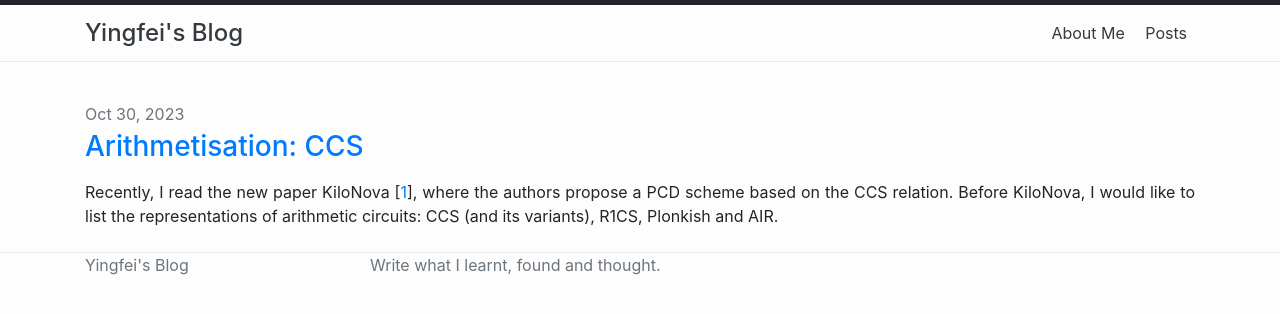
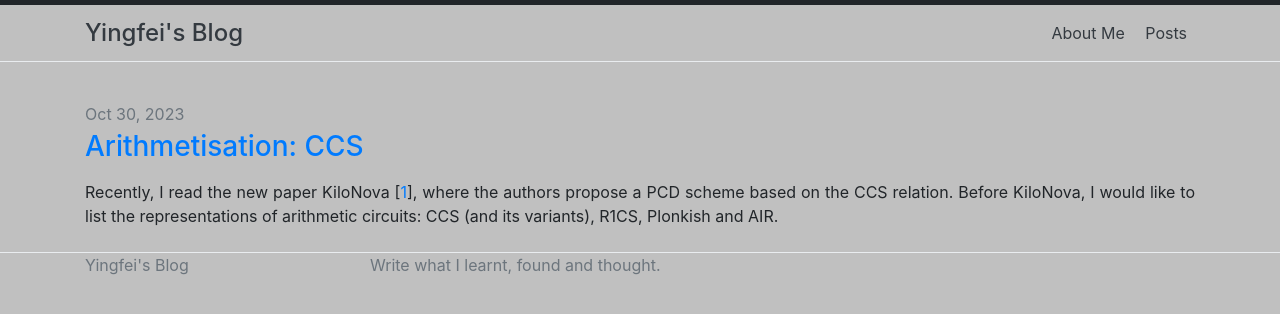
Before and after one commit to YanYingfei/yanyingfei.github.io, a Jekyll site: the page built from index.md, in a window 1280 px wide. Shown: the top 314 px of the page. Built offline with Jekyll 4.4.1, drawn with Linux system fonts in a browser that asks for light colours.

Commit message:
Update _layout.scss

```diff
--- a/_sass/minima-reboot/_layout.scss
+++ b/_sass/minima-reboot/_layout.scss
@@ -1,5 +1,5 @@
 $layout-color-border: #e9ecef !default;
-$layout-color-background: #fdfdfd !default;
+$layout-color-background: #C0C0C0 !default;
 $layout-color-syntax-highlighting-background: #f8f9fa !default;
 $layout-responsive-nav-cutoff: 768px !default;
 
```
